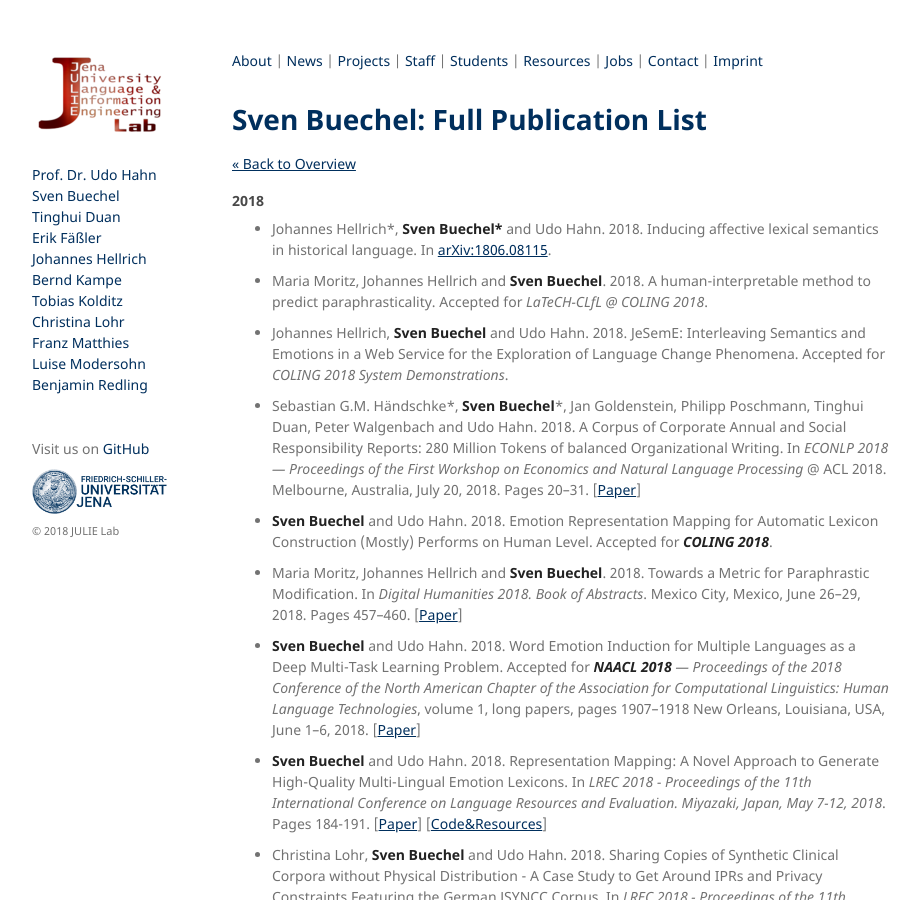
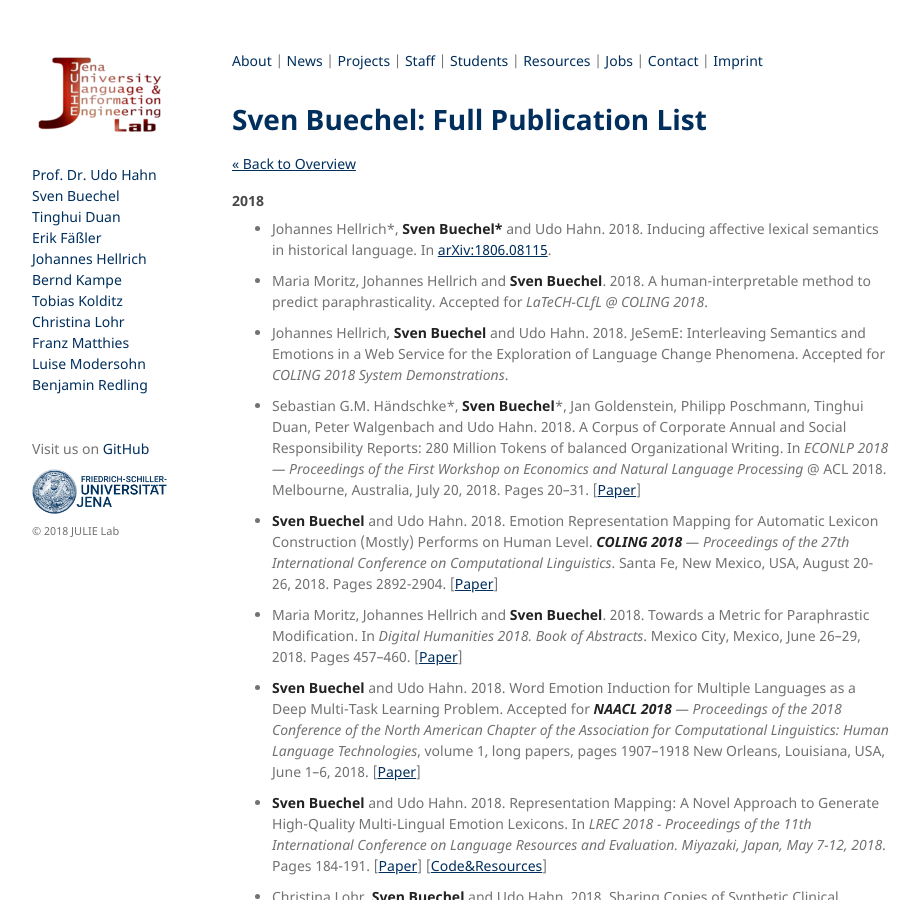
Before and after one commit to JULIELab/JULIELab.github.io, a Jekyll site: the page built from Staff/Buechel/publication.md, in a window 1280 px wide and 900 px high. Shown: the whole window, without its empty margins (178-1097 px from the left). Built offline with Jekyll 4.4.1, drawn with Linux system fonts in a browser that asks for light colours; our own code applies the rules of GitHub Pages for plain Markdown files.

Commit message:
Update publication.md

```diff
--- a/Staff/Buechel/publication.md
+++ b/Staff/Buechel/publication.md
@@ -16,7 +16,7 @@
 
 * Sebastian G.M. Händschke\*, **Sven Buechel**\*, Jan Goldenstein, Philipp Poschmann, Tinghui Duan, Peter Walgenbach and Udo Hahn. 2018. A Corpus of Corporate Annual and Social Responsibility Reports: 280 Million Tokens of balanced Organizational Writing. In *ECONLP 2018 — Proceedings of the First Workshop on Economics and Natural Language Processing* @ ACL 2018. Melbourne, Australia, July 20, 2018. Pages 20–31. [[Paper](http://aclweb.org/anthology/W18-3103)]
 
-* **Sven Buechel** and Udo Hahn. 2018. Emotion Representation Mapping for Automatic Lexicon Construction (Mostly) Performs on Human Level. Accepted for ***COLING 2018***.
+* **Sven Buechel** and Udo Hahn. 2018. Emotion Representation Mapping for Automatic Lexicon Construction (Mostly) Performs on Human Level. ***COLING 2018** — Proceedings of the 27th International Conference on Computational Linguistics*. Santa Fe, New Mexico, USA, August 20-26, 2018. Pages 2892-2904. [[Paper](https://arxiv.org/pdf/1806.08890.pdf)]
 
 * Maria Moritz, Johannes Hellrich and **Sven Buechel**. 2018. Towards a Metric for Paraphrastic Modification. In *Digital Humanities 2018. Book of Abstracts*. Mexico City, Mexico, June 26–29, 2018.  Pages 457–460. [[Paper](https://dh2018.adho.org/en/towards-a-metric-for-paraphrastic-modification/)]
 
```
